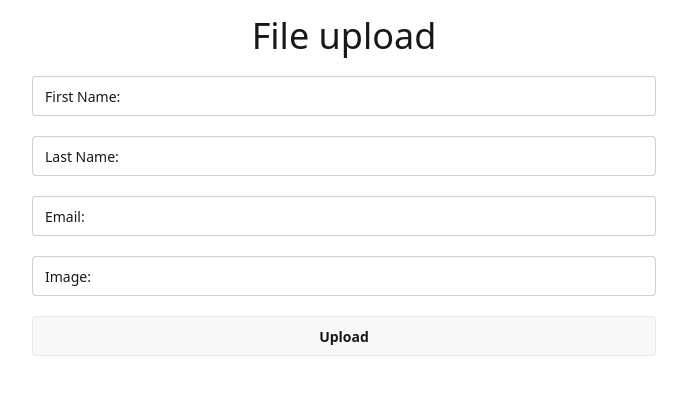
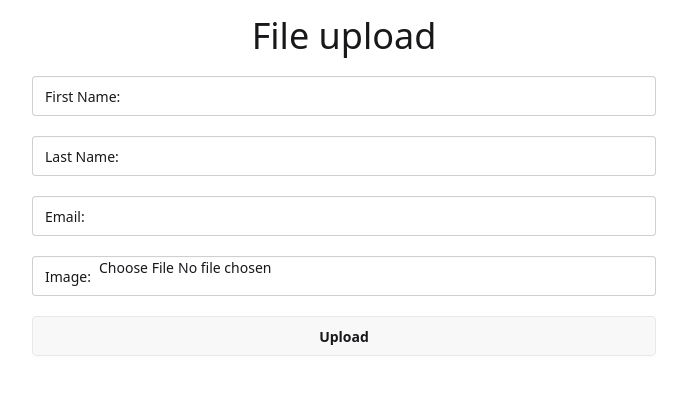
Before and after one commit to JimeBlue/file-upload, a React (Vite) app in the folder frontend/: page / in a window 1280 px wide. Shown: the top 394 px of the page, without its empty margins (296-983 px from the left). Built offline with nearby package versions, Linux system fonts and the light colour scheme; no server answers.

Commit message:
replace the image text input with a file input

```diff
--- a/frontend/src/components/EditForm.tsx
+++ b/frontend/src/components/EditForm.tsx
@@ -109,9 +109,8 @@ const EditForm = () => {
         <label className="input input-bordered flex items-center gap-2 w-full">
           Image:
           <input
-            value={form.image}
             onChange={handleChange}
-            type="text"
+            type="file"
             name="image"
             className="grow"
           />
```
